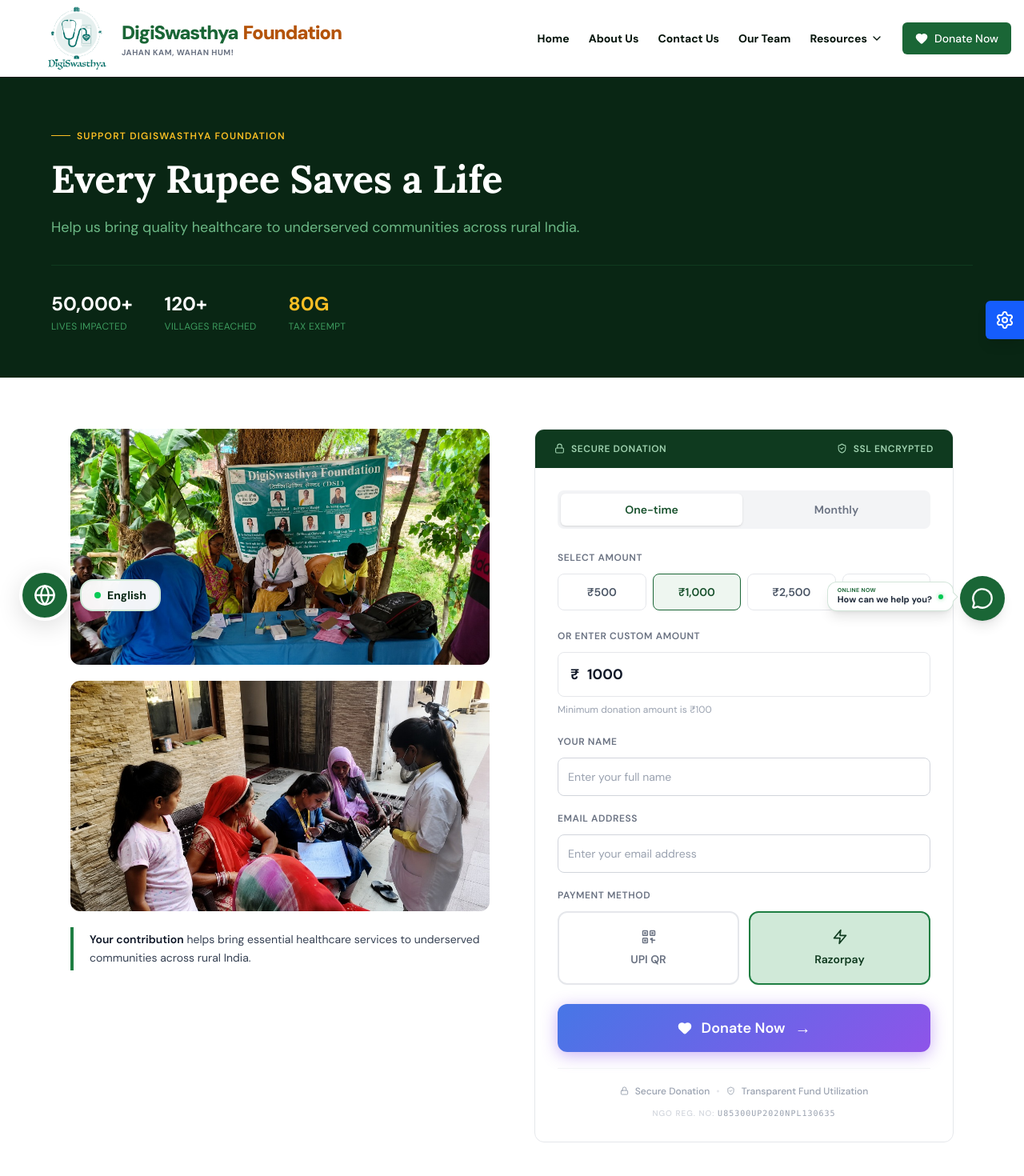
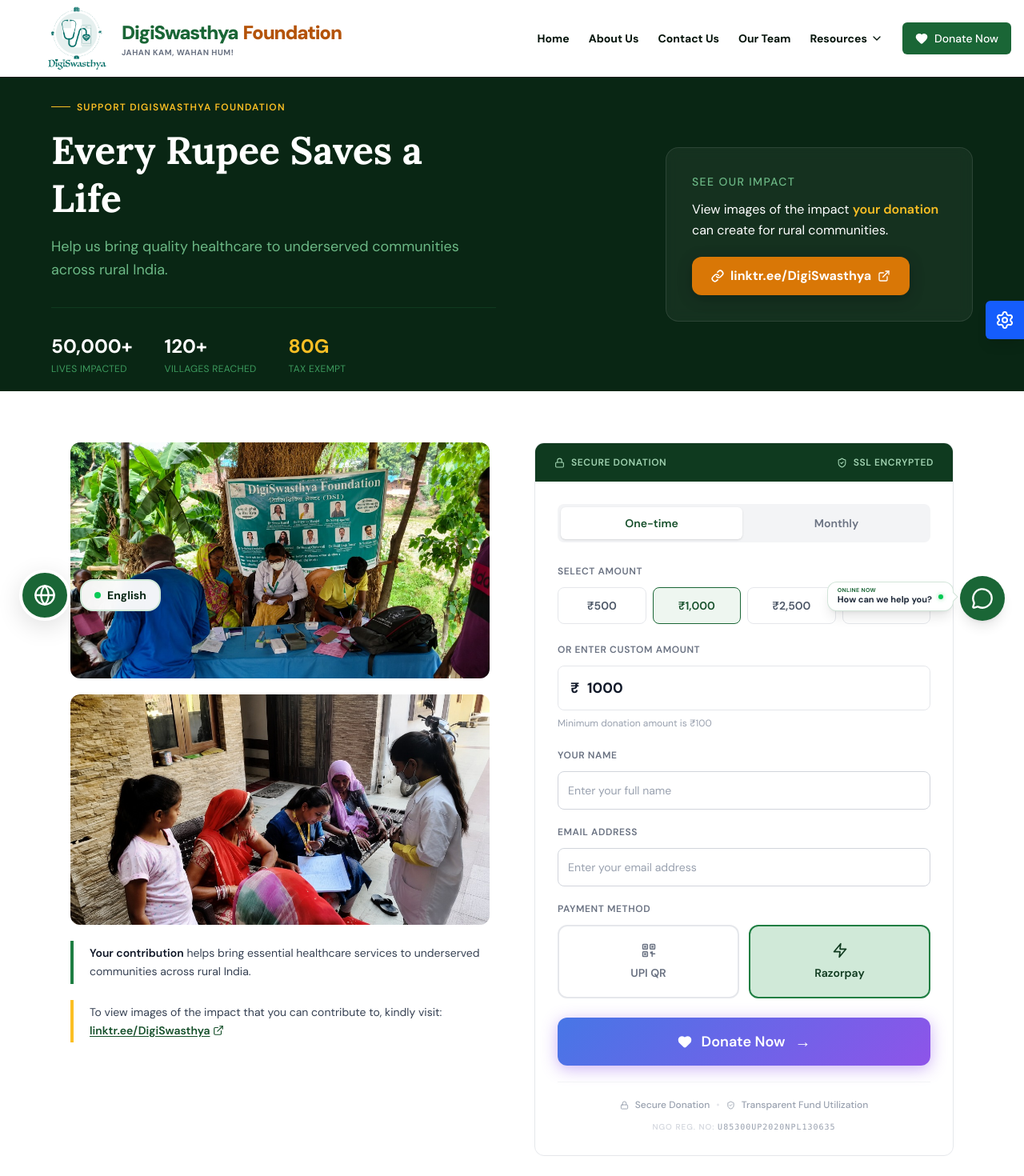
Before and after one commit to Jayasurya227/Website, a Next.js app: page /donate in a window 1280 px wide. Shown: the top 1470 px of the page at 80% size. Built offline with nearby package versions, Linux system fonts and the light colour scheme.

Commit message:
Add Linktree impact link to donate page hero section

```diff
--- a/src/app/donate/page.tsx
+++ b/src/app/donate/page.tsx
@@ -927,9 +927,13 @@
         <main className="min-h-screen bg-white">
             <Navbar />
 
-            {/* ── Hero Strip — unchanged ── */}
-            <div className="bg-primary-900 py-14 px-6">
+            {/* ── Hero Strip ── */}
+            <div className="bg-primary-900 py-5 px-6">
                 <div className="max-w-6xl mx-auto">
+                    <div className="grid grid-cols-1 lg:grid-cols-2 gap-10 items-center">
+
+                        {/* Left — existing content */}
+                        <div>
                             <div className="inline-flex items-center gap-2 text-secondary-400 text-xs font-semibold uppercase tracking-widest mb-4">
                                 <span className="h-px w-6 bg-secondary-400" /> Support DigiSwasthya Foundation
                             </div>
@@ -943,6 +947,37 @@
                                 <div><div className="text-2xl font-bold text-white">50,000+</div><div className="text-xs text-primary-400 uppercase tracking-wide mt-1">Lives Impacted</div></div>
                                 <div><div className="text-2xl font-bold text-white">120+</div><div className="text-xs text-primary-400 uppercase tracking-wide mt-1">Villages Reached</div></div>
                                 <div><div className="text-2xl font-bold text-secondary-400">80G</div><div className="text-xs text-primary-400 uppercase tracking-wide mt-1">Tax Exempt</div></div>
+                            </div>
+                        </div>
+
+                        {/* Right — Linktree impact link */}
+                        <div className="flex flex-col items-start lg:items-end justify-center">
+                            <div className="bg-white/5 border border-white/10 rounded-2xl px-8 py-8 backdrop-blur-sm max-w-sm w-full">
+                                <p className="text-primary-300 text-sm font-medium uppercase tracking-widest mb-3">See Our Impact</p>
+                                <p className="text-white text-base leading-relaxed mb-5">
+                                    View images of the impact <span className="text-secondary-400 font-semibold">your donation</span> can create for rural communities.
+                                </p>
+                                <a
+                                    href="https://linktr.ee/DigiSwasthya"
+                                    target="_blank"
+                                    rel="noopener noreferrer"
+                                    className="inline-flex items-center gap-2 bg-secondary-500 hover:bg-secondary-400 text-white font-bold text-base px-6 py-3 rounded-xl transition-all duration-200 group"
+                                    style={{ boxShadow: "0 4px 18px rgba(0,0,0,0.25)" }}
+                                >
+                                    <svg xmlns="http://www.w3.org/2000/svg" className="h-4 w-4" viewBox="0 0 24 24" fill="none" stroke="currentColor" strokeWidth="2.5" strokeLinecap="round" strokeLinejoin="round">
+                                        <path d="M10 13a5 5 0 0 0 7.54.54l3-3a5 5 0 0 0-7.07-7.07l-1.72 1.71" />
+                                        <path d="M14 11a5 5 0 0 0-7.54-.54l-3 3a5 5 0 0 0 7.07 7.07l1.71-1.71" />
+                                    </svg>
+                                    linktr.ee/DigiSwasthya
+                                    <svg xmlns="http://www.w3.org/2000/svg" className="h-4 w-4 group-hover:translate-x-0.5 transition-transform" viewBox="0 0 24 24" fill="none" stroke="currentColor" strokeWidth="2" strokeLinecap="round" strokeLinejoin="round">
+                                        <path d="M18 13v6a2 2 0 0 1-2 2H5a2 2 0 0 1-2-2V8a2 2 0 0 1 2-2h6" />
+                                        <polyline points="15 3 21 3 21 9" />
+                                        <line x1="10" y1="14" x2="21" y2="3" />
+                                    </svg>
+                                </a>
+                            </div>
+                        </div>
+
                     </div>
                 </div>
             </div>
@@ -963,6 +998,24 @@
                             <motion.div initial={{ opacity: 0, y: 16 }} animate={{ opacity: 1, y: 0 }} transition={{ duration: 0.5, delay: 0.28 }} className="border-l-4 border-primary-500 pl-5 py-1">
                                 <p className="text-gray-700 text-sm leading-relaxed">
                                     <span className="font-semibold text-gray-900">Your contribution</span> helps bring essential healthcare services to underserved communities across rural India.
+                                </p>
+                            </motion.div>
+                            <motion.div initial={{ opacity: 0, y: 16 }} animate={{ opacity: 1, y: 0 }} transition={{ duration: 0.5, delay: 0.38 }} className="border-l-4 border-secondary-400 pl-5 py-1">
+                                <p className="text-gray-700 text-sm leading-relaxed">
+                                    To view images of the impact that you can contribute to, kindly visit:{" "}
+                                    <a
+                                        href="https://linktr.ee/DigiSwasthya"
+                                        target="_blank"
+                                        rel="noopener noreferrer"
+                                        className="inline-flex items-center gap-1 text-primary-700 font-semibold underline underline-offset-2 hover:text-primary-900 transition-colors duration-150"
+                                    >
+                                        linktr.ee/DigiSwasthya
+                                        <svg xmlns="http://www.w3.org/2000/svg" className="h-3.5 w-3.5" viewBox="0 0 24 24" fill="none" stroke="currentColor" strokeWidth="2" strokeLinecap="round" strokeLinejoin="round">
+                                            <path d="M18 13v6a2 2 0 0 1-2 2H5a2 2 0 0 1-2-2V8a2 2 0 0 1 2-2h6" />
+                                            <polyline points="15 3 21 3 21 9" />
+                                            <line x1="10" y1="14" x2="21" y2="3" />
+                                        </svg>
+                                    </a>
                                 </p>
                             </motion.div>
                         </div>
--- a/src/components/sections/DonateSection.tsx
+++ b/src/components/sections/DonateSection.tsx
@@ -40,6 +40,22 @@
                             </p>
                             <p className="text-sm text-gray-600">
                                 <span className="font-semibold">{t("donateSection.upiLabel")}:</span> digiswasthya@yesbank
+                            </p>
+                            <p className="text-sm text-gray-600 pt-1">
+                                To view images of the impact that you can contribute to, kindly visit:{" "}
+                                <a
+                                    href="https://linktr.ee/DigiSwasthya"
+                                    target="_blank"
+                                    rel="noopener noreferrer"
+                                    className="inline-flex items-center gap-1 text-primary-700 font-semibold underline underline-offset-2 hover:text-primary-900 transition-colors duration-150"
+                                >
+                                    linktr.ee/DigiSwasthya
+                                    <svg xmlns="http://www.w3.org/2000/svg" className="h-3.5 w-3.5" viewBox="0 0 24 24" fill="none" stroke="currentColor" strokeWidth="2" strokeLinecap="round" strokeLinejoin="round">
+                                        <path d="M18 13v6a2 2 0 0 1-2 2H5a2 2 0 0 1-2-2V8a2 2 0 0 1 2-2h6" />
+                                        <polyline points="15 3 21 3 21 9" />
+                                        <line x1="10" y1="14" x2="21" y2="3" />
+                                    </svg>
+                                </a>
                             </p>
                         </div>
 
```
Lines whose indentation alone changed are shown as unchanged.
